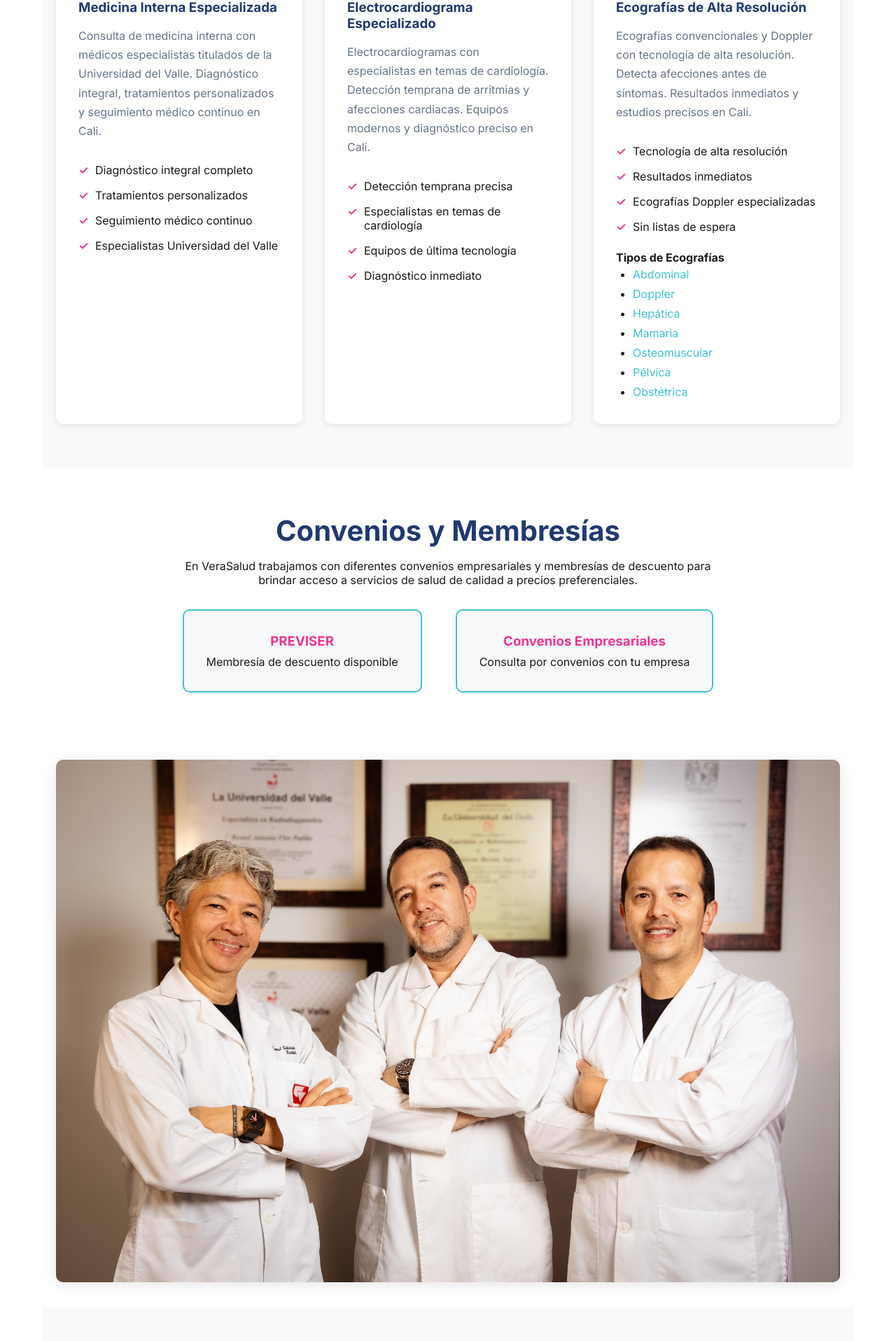
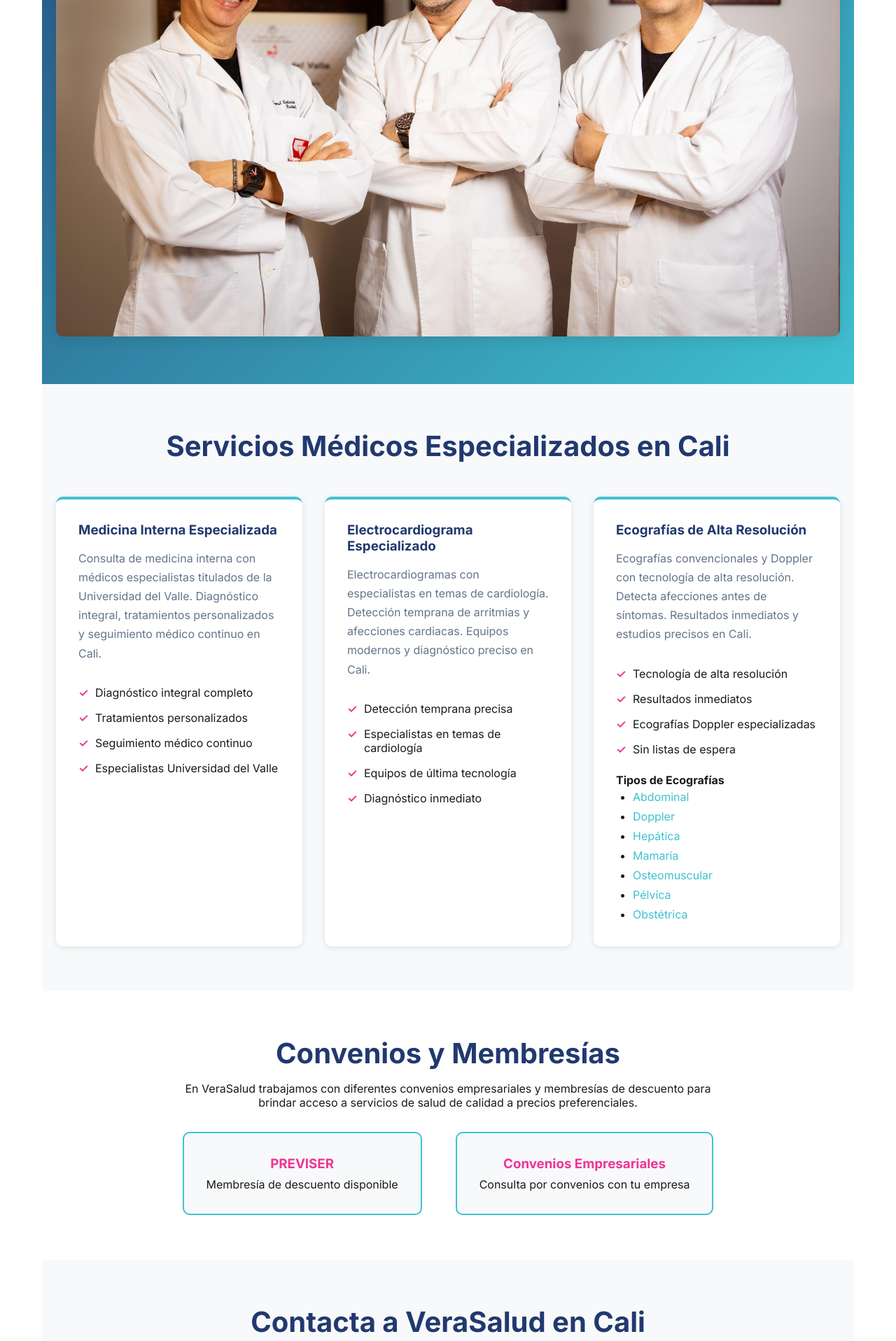
Before and after one commit to gstvgrc/verasalud-website, a Next.js app: page / in a window 1280 px wide. Shown: the part 880-2797 px from the top of the page at 70% size. Built offline with nearby package versions, Linux system fonts and the light colour scheme.

Commit message:
Improve hero image handling and prioritize key visuals

```diff
--- a/app/layout.js
+++ b/app/layout.js
@@ -76,6 +76,7 @@ export default function RootLayout({ children }) {
     name: 'VeraSalud',
     description: 'Centro médico especializado en medicina interna y ecografías de alta resolución',
     url: 'https://verasalud.com',
+    // TODO: Optimizar el logo a formato .webp
     logo: "/logo-verasalud.png",
     telephone: '+57-602-394-2289',
     address: {
@@ -129,6 +130,7 @@ export default function RootLayout({ children }) {
         <meta name="geo.position" content="3.4516;-76.5320" />
         <meta name="ICBM" content="3.4516, -76.5320" />
 
+        {/* TODO: Usar un favicon optimizado en formato .webp */}
         <link rel="icon" href="/logo-verasalud.png" />
         <link rel="manifest" href="/site.webmanifest" />
         <meta name="theme-color" content="#21396f" />
--- a/app/medicina-interna/page.js
+++ b/app/medicina-interna/page.js
@@ -21,12 +21,13 @@ export default function MedicinaInternaPage() {
       </section>
 
       <figure style={{ marginTop: '2rem', marginBottom: '2rem' }}>
+        {/* TODO: Optimizar esta imagen a formato .webp */}
         <Image
           src="/doctor-gustavo-garcia-verasalud.jpg"
           alt="Dr. Gustavo García, médico internista en Cali – especialista en diagnóstico y salud integral en VeraSalud"
           width={1200}
           height={800}
-          sizes="(max-width: 768px) 100vw, 800px"
+          sizes="(max-width: 768px) 100vw, (max-width: 1200px) 50vw, 33vw"
           placeholder="blur"
           blurDataURL="/doctor-gustavo-garcia-verasalud.jpg"
           priority
--- a/app/page.js
+++ b/app/page.js
@@ -113,6 +113,7 @@ const jsonLdLocalBusiness = {
   "@context": "https://schema.org",
   "@type": "LocalBusiness",
   "name": "VeraSalud",
+  // TODO: Reemplazar por versión .webp optimizada del logo
   "image": "https://verasalud.com/logo-verasalud.png",
   "description": "Medicina Interna y Ecografías de Alta Resolución sin filas ni demoras. Médicos especialistas de la Universidad del Valle en Cali, Colombia.",
   "url": "https://verasalud.com",
@@ -159,6 +160,7 @@ export default function Home() {
       <header className={styles.header}>
         <div className={styles.headerContent}>
           <div className={styles.logo}>
+            {/* TODO: Optimizar el logo a formato .webp */}
             <Image
               src="/logo-verasalud.png"
               alt="VeraSalud Logo"
@@ -205,6 +207,16 @@ export default function Home() {
           <div className={styles.trustIndicators}>
             <p>✓ Médicos Universidad del Valle  ✓ Sin Demoras  ✓ Alta Tecnología</p>
           </div>
+          {/* TODO: Optimizar esta imagen a formato .webp */}
+          <Image
+            src="/equipo-medico.jpg"
+            alt="Equipo médico de VeraSalud"
+            width={1200}
+            height={600}
+            priority
+            sizes="(max-width: 768px) 100vw, (max-width: 1200px) 50vw, 33vw"
+            className={styles.teamPhoto}
+          />
         </div>
       </section>
 
@@ -325,21 +337,6 @@ export default function Home() {
         </div>
       </section>
 
-      {/* Team Photo Section - Preparado para imagen */}
-      <section className={styles.team}>
-        <div className={styles.container}>
-          <Image
-            src="/equipo-medico.jpg"
-            alt="Equipo médico de VeraSalud"
-            width={1200}
-            height={600}
-            className={styles.teamPhoto}
-            loading="lazy"
-            sizes="(max-width: 768px) 100vw, 1200px"
-          />
-        </div>
-      </section>
-
       {/* Contact Section */}
       <section id="contacto" className={styles.contact}>
         <div className={styles.container}>
--- a/app/servicios/ecografias/page.js
+++ b/app/servicios/ecografias/page.js
@@ -84,12 +84,13 @@ export default function EcografiasPage() {
           </p>
           <p><strong>Agenda tu cita hoy mismo.</strong></p>
         </div>
+        {/* TODO: Optimizar esta imagen a formato .webp */}
         <Image
           src="/equipo-medico.jpg"
           alt="Equipo médico realizando ecografía"
           width={800}
           height={500}
-          sizes="(max-width: 768px) 100vw, 800px"
+          sizes="(max-width: 768px) 100vw, (max-width: 1200px) 50vw, 33vw"
           priority
         />
       </section>
```
